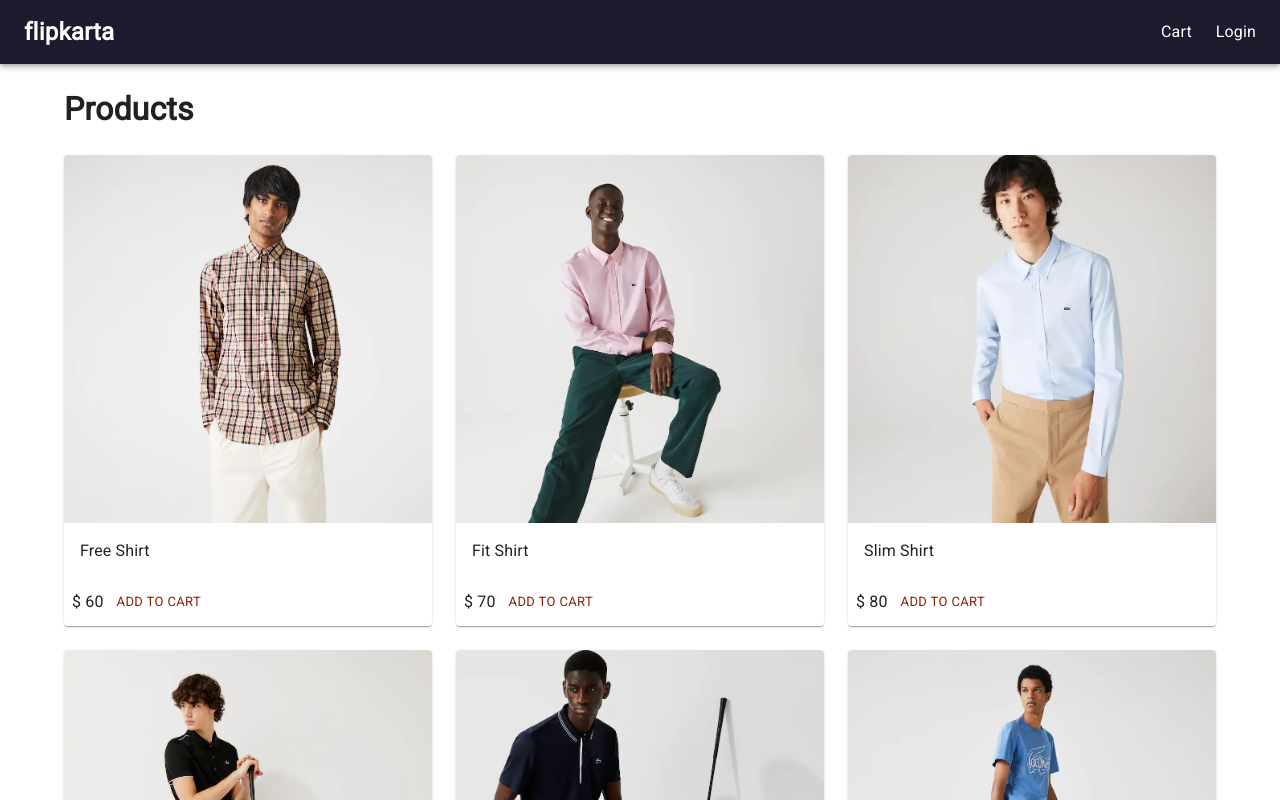
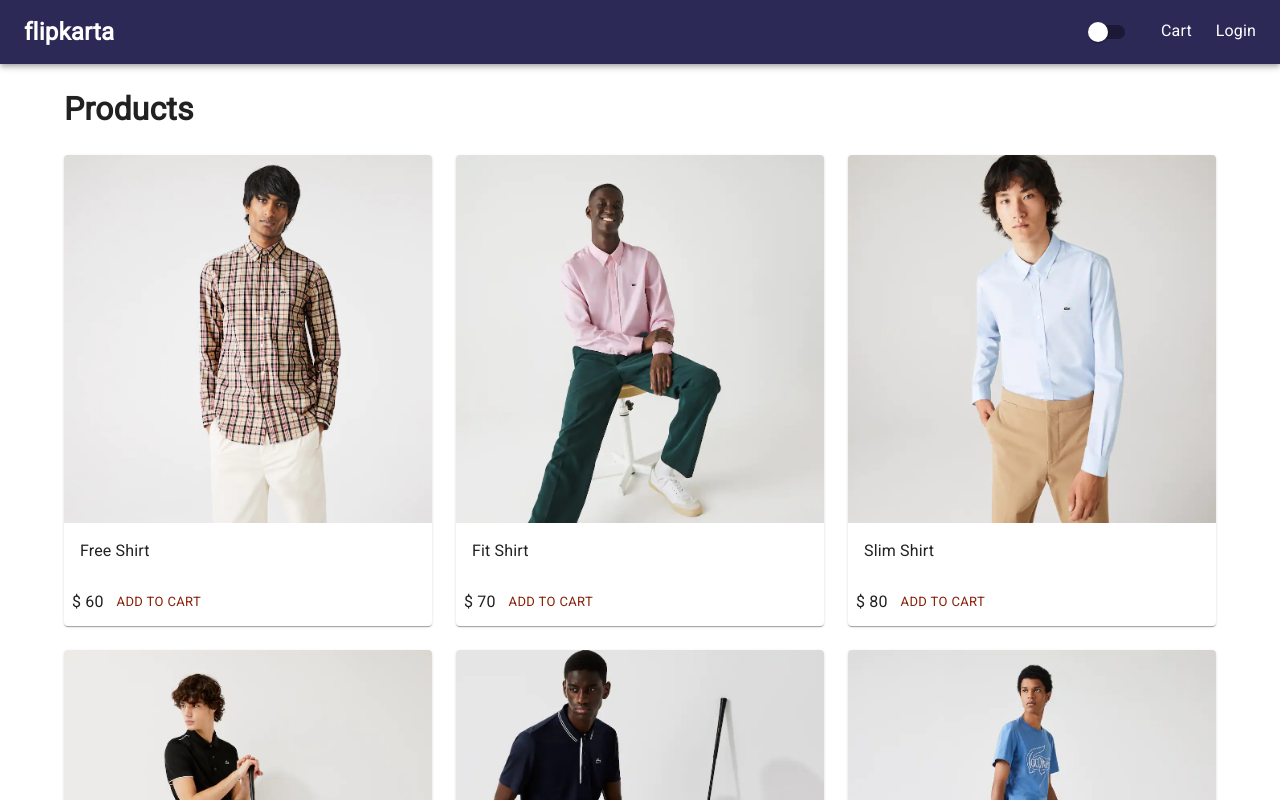
Before and after one commit to IkigaiLab/nextjs-rnd, a Next.js app: page / in a window 1280 px wide. Shown: the top 800 px of the page. Built offline with nearby package versions, Linux system fonts and the light colour scheme.

Commit message:
mongoosedb connection

```diff
--- /dev/null
+++ b/Utils/Store.js
@@ -0,0 +1,22 @@
+import { createContext, useReducer } from 'react';
+export const Store = createContext();
+const initialState = {
+  darkMode: false,
+};
+
+function reducer(state, action) {
+  switch (action.type) {
+    case 'DARK_MODE_ON':
+      return { ...state, darkMode: true };
+    case 'DARK_MODE_OFF':
+      return { ...state, darkMode: false };
+    default:
+      return state;
+  }
+}
+
+export function StoreProvider(props) {
+  const [state, dispatch] = useReducer(reducer, initialState);
+  const value = { state, dispatch };
+  return <Store.Provider value={value}>{props.children}</Store.Provider>;
+}
--- /dev/null
+++ b/Utils/db.js
@@ -0,0 +1,36 @@
+import mongoose from 'mongoose';
+
+const connection = {};
+
+async function connect() {
+  if (connection.isConnected) {
+    console.log('already connected');
+    return;
+  }
+  if (mongoose.connections.length > 0) {
+    connection.isConnected = mongoose.connections[0].readyState;
+    if (connection.isConnected === 1) {
+      console.log('use previous connection');
+      return;
+    }
+
+    await mongoose.disconnect();
+  }
+  const db = await mongoose.connect(process.env.MONGODB_URI);
+  console.log('new connection');
+  connection.isConnected = db.connections[0].readyState;
+}
+
+async function disconnect() {
+  if (connection.isConnected) {
+    if (process.env.NODE_ENV === 'production') {
+      await mongoose.disconnect();
+      connection.isConnected = false;
+    } else {
+      console.log('not disconnected');
+    }
+  }
+}
+
+const db = { connect, disconnect };
+export default db;
--- a/components/Layout.js
+++ b/components/Layout.js
@@ -1,4 +1,4 @@
-import React from 'react';
+import React, { useContext } from 'react';
 /** @jsxImportSource @emotion/react */
 import { css } from '@emotion/react';
 import Head from 'next/head';
@@ -10,9 +10,11 @@ import {
   Typography,
   Link,
   CssBaseline,
+  Switch,
 } from '@mui/material';
 import { createTheme, ThemeProvider } from '@mui/material/styles';
 import { green, purple } from '@mui/material/colors';
+import { Store } from '../Utils/Store';
 
 import styled from '@emotion/styled';
 
@@ -29,8 +31,11 @@ const Footer = styled.div`
 `;
 
 export const Layout = ({ title, children }) => {
+  const { state, dispatch } = useContext(Store);
+  const { darkMode } = state;
   const theme = createTheme({
     palette: {
+      mode: darkMode ? 'dark' : 'light',
       primary: {
         main: '#872007',
       },
@@ -38,7 +43,7 @@ export const Layout = ({ title, children }) => {
         main: green[500],
       },
       navcolor: {
-        main: '#1c1b2e',
+        main: '#2c2957',
       },
     },
     typography: {
@@ -86,6 +91,14 @@ export const Layout = ({ title, children }) => {
               `}
             ></div>
             <div>
+              <Switch
+                checked={darkMode}
+                onChange={() => {
+                  dispatch({
+                    type: darkMode ? 'DARK_MODE_OFF' : 'DARK_MODE_ON',
+                  });
+                }}
+              ></Switch>
               <NextLink href="/cart" passHref>
                 <Link
                   sx={{
--- a/package.json
+++ b/package.json
@@ -12,6 +12,7 @@
     "@emotion/react": "^11.4.1",
     "@emotion/styled": "^11.3.0",
     "@mui/material": "^5.0.2",
+    "mongoose": "^6.0.10",
     "next": "11.1.2",
     "react": "17.0.2",
     "react-dom": "17.0.2"
--- a/pages/_app.js
+++ b/pages/_app.js
@@ -1,7 +1,12 @@
-import '../styles/globals.css'
+import '../styles/globals.css';
+import { StoreProvider } from '../Utils/Store';
 
 function MyApp({ Component, pageProps }) {
-  return <Component {...pageProps} />
+  return (
+    <StoreProvider>
+      <Component {...pageProps} />
+    </StoreProvider>
+  );
 }
 
-export default MyApp
+export default MyApp;
--- a/pages/api/hello.js
+++ b/pages/api/hello.js
@@ -1,5 +1,9 @@
 // Next.js API route support: https://nextjs.org/docs/api-routes/introduction
 
-export default function handler(req, res) {
-  res.status(200).json({ name: 'John Doe' })
+import db from '../../Utils/db';
+
+export default async function handler(req, res) {
+  await db.connect();
+  await db.disconnect();
+  res.status(200).json({ name: 'John Doe' });
 }
```
Also changed, not shown: .eslintrc.json, 2 other files (tests, documents, lock files or other folders).
